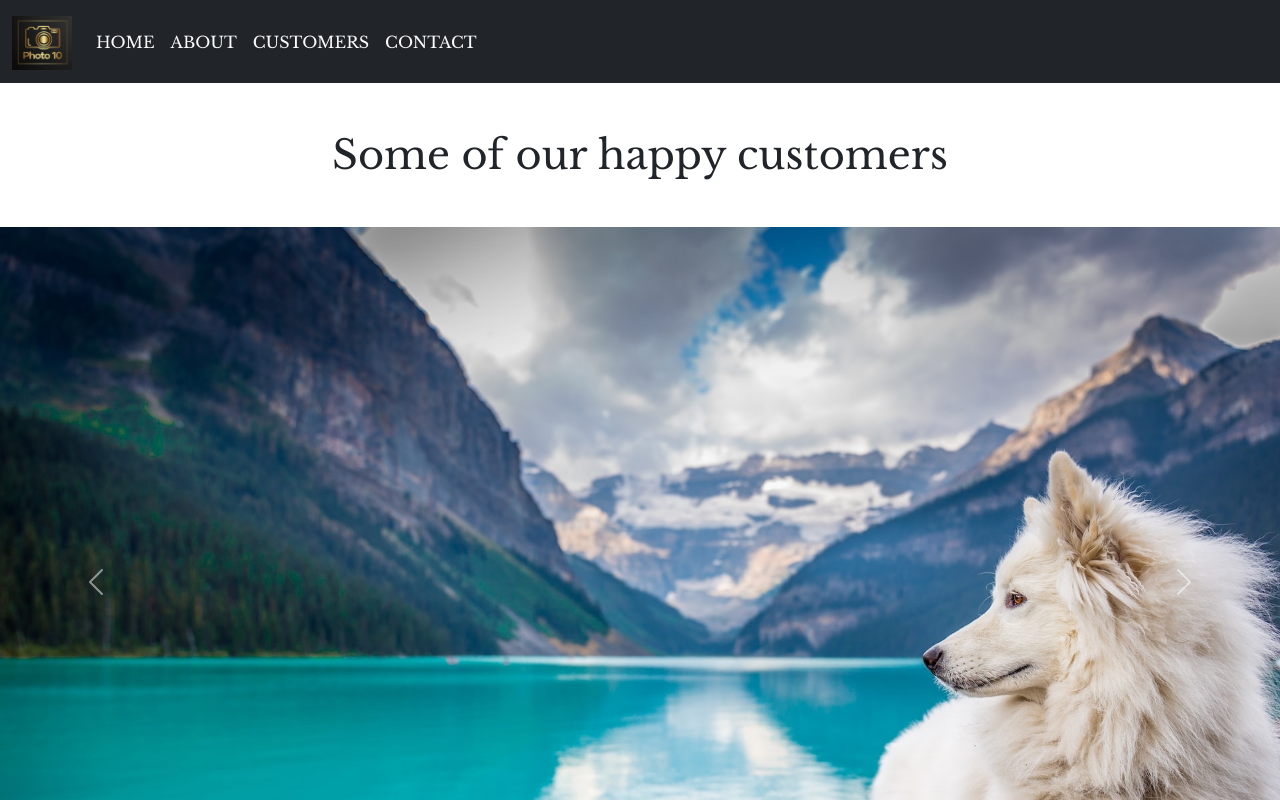
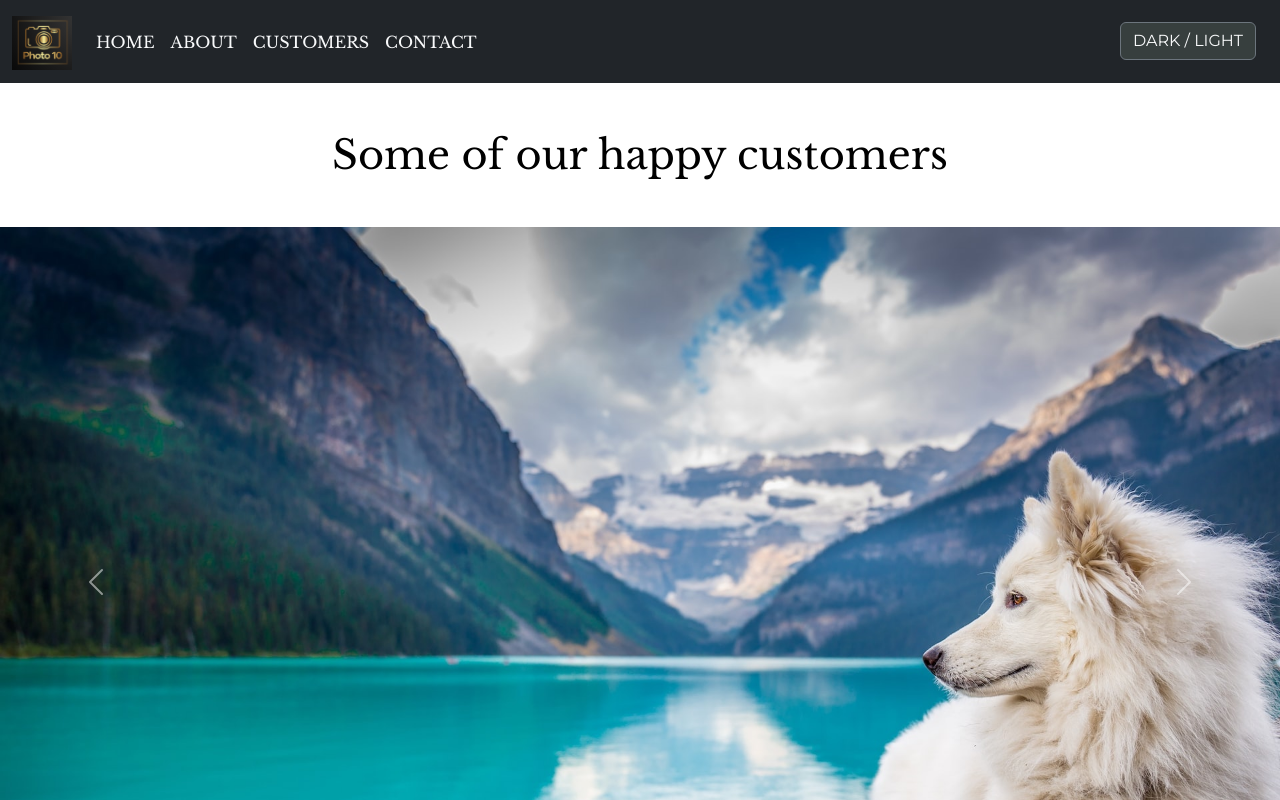
Before and after one commit to ChristineWeidhofer/Frontend-Team-Project, an Angular app: page /customers in a window 1280 px wide. Shown: the top 800 px of the page. Built offline with nearby package versions, Linux system fonts and the light colour scheme.

Commit message:
dark mode button nav

```diff
--- a/src/app/footer/footer.component.css
+++ b/src/app/footer/footer.component.css
@@ -1,7 +1,3 @@
-footer{
-    background:#313233;
-    background: linear-gradient(0deg, rgb(40, 43, 43) 0%, rgb(40, 43, 43) 0%, rgb(40, 43, 43) 23%, rgb(40, 43, 43) 52%, rgb(40, 43, 43) 94%);
-}
 
 a:hover{
     text-decoration: overline;
--- a/src/app/footer/footer.component.html
+++ b/src/app/footer/footer.component.html
@@ -1,5 +1,5 @@
 <!-- Footer -->
-<footer class="text-center text-lg-start bg-transparent">
+<footer class="text-center text-lg-start bg-dark">
   <!-- Section: Social media -->
   <section class="d-flex justify-content-center justify-content-lg-between p-4 border-bottom">
     <!-- Left -->
--- a/src/app/navbar/navbar.component.css
+++ b/src/app/navbar/navbar.component.css
@@ -1,3 +1,6 @@
+a{
+    font-family: 'Libre Baskerville', serif;
+}
 
 a:hover{
 
@@ -6,6 +9,28 @@ a:hover{
 
 }
 
-a{
-    font-family: 'Libre Baskerville', serif;
+.neon {
+    background-color: #373F3E;
+    transition: all 0.3s linear;
 }
+
+.neon:hover {
+    box-shadow: 0px 0px 15px #1ABC9C;
+    transform: scale(1.01);
+}
+
+.navbar {
+    position: relative;
+}
+
+.btn-dark-mode {
+    position: absolute;
+    right: 1.5rem;
+    top: 1.4rem;
+}
+
+@media screen and (max-width: 991px) {
+    .btn-dark-mode {
+        right: 15%;
+    }
+}
--- a/src/app/navbar/navbar.component.html
+++ b/src/app/navbar/navbar.component.html
@@ -7,7 +7,7 @@
 
         <button class="navbar-toggler " type=" button " data-bs-toggle="collapse" data-bs-target="#navbarNav" aria-controls="navbarNav" aria-expanded="false" aria-label="Toggle navigation text-light">
             <i class="fa-solid fa-bars text-light"></i>
-      </button>
+        </button>
         <div class="collapse navbar-collapse text-light" id="navbarNav">
             <ul class="navbar-nav">
                 <li class="nav-item">
@@ -22,6 +22,9 @@
                 <li class="nav-item">
                     <a class="nav-link contact text-light" routerLink="/contact">CONTACT</a>
                 </li>
+                <li class="nav-item">
+                    <button class="btn btn-secondary neon text-light btn-dark-mode" (click)="darkMode()">DARK / LIGHT</button>
+                </li>
             </ul>
 
         </div>
--- a/src/app/navbar/navbar.component.ts
+++ b/src/app/navbar/navbar.component.ts
@@ -7,4 +7,9 @@ import { Component } from '@angular/core';
 })
 export class NavbarComponent {
 
+  darkMode() {
+    var element = document.body;
+    element.classList.toggle("dark-mode");
+  }
+
 }
--- a/src/styles.css
+++ b/src/styles.css
@@ -12,6 +12,13 @@
 body {
     font-family: 'Montserrat', sans-serif;
     width: 100%;
+    background-color: white;
+    color: black;
+}
+
+.dark-mode {
+    background-color: #212529;
+    color: white;
 }
 
 h1, h2, h3 {
```
Lines whose indentation alone changed are shown as unchanged.
